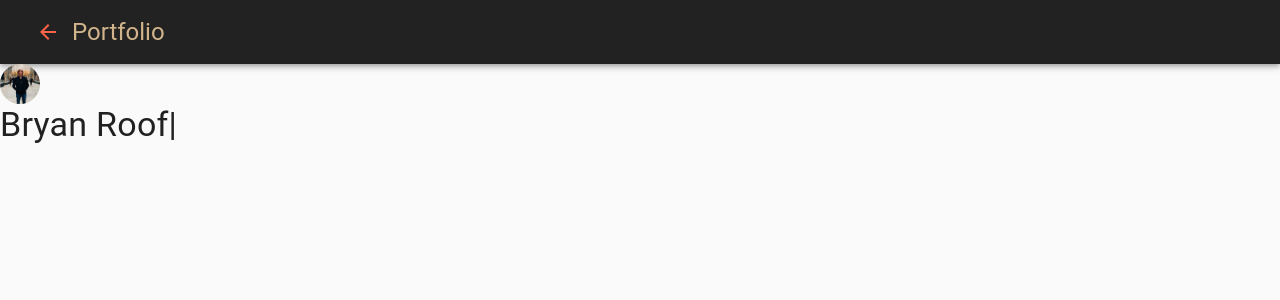
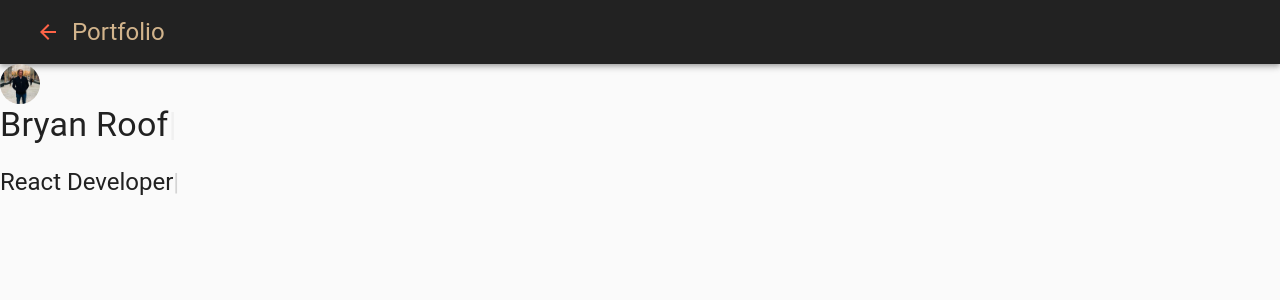
Before and after one commit to broof716/react-portfolio, a React (Create React App) app: page / in a window 1280 px wide. Shown: the top 300 px of the page. Built offline with nearby package versions, Linux system fonts and the light colour scheme.

Commit message:
Tyography to Header page

```diff
--- a/src/components/Header.js
+++ b/src/components/Header.js
@@ -10,6 +10,10 @@ const Header = () => {
       <Typography variant="h4">
         <Typed strings={["Bryan Roof"]} typeSpeed={40} />
       </Typography>
+      <br/>
+      <Typography variant="h5">
+        <Typed strings={["Web Design", "Web Development", "React Developer"]} typeSpeed={40} backSpeed={60} loop />
+      </Typography>
     </Box>
   );
 };
```
